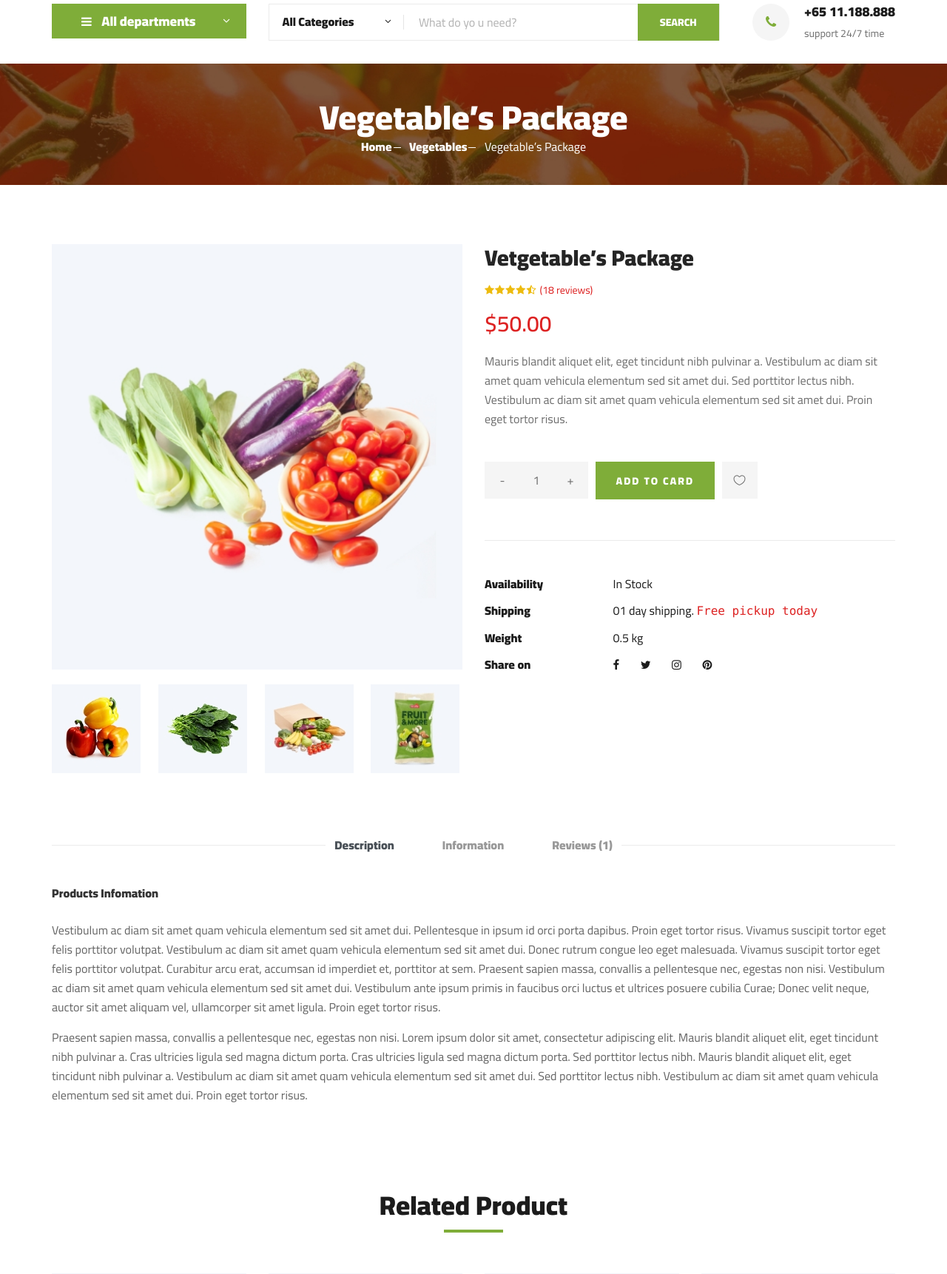
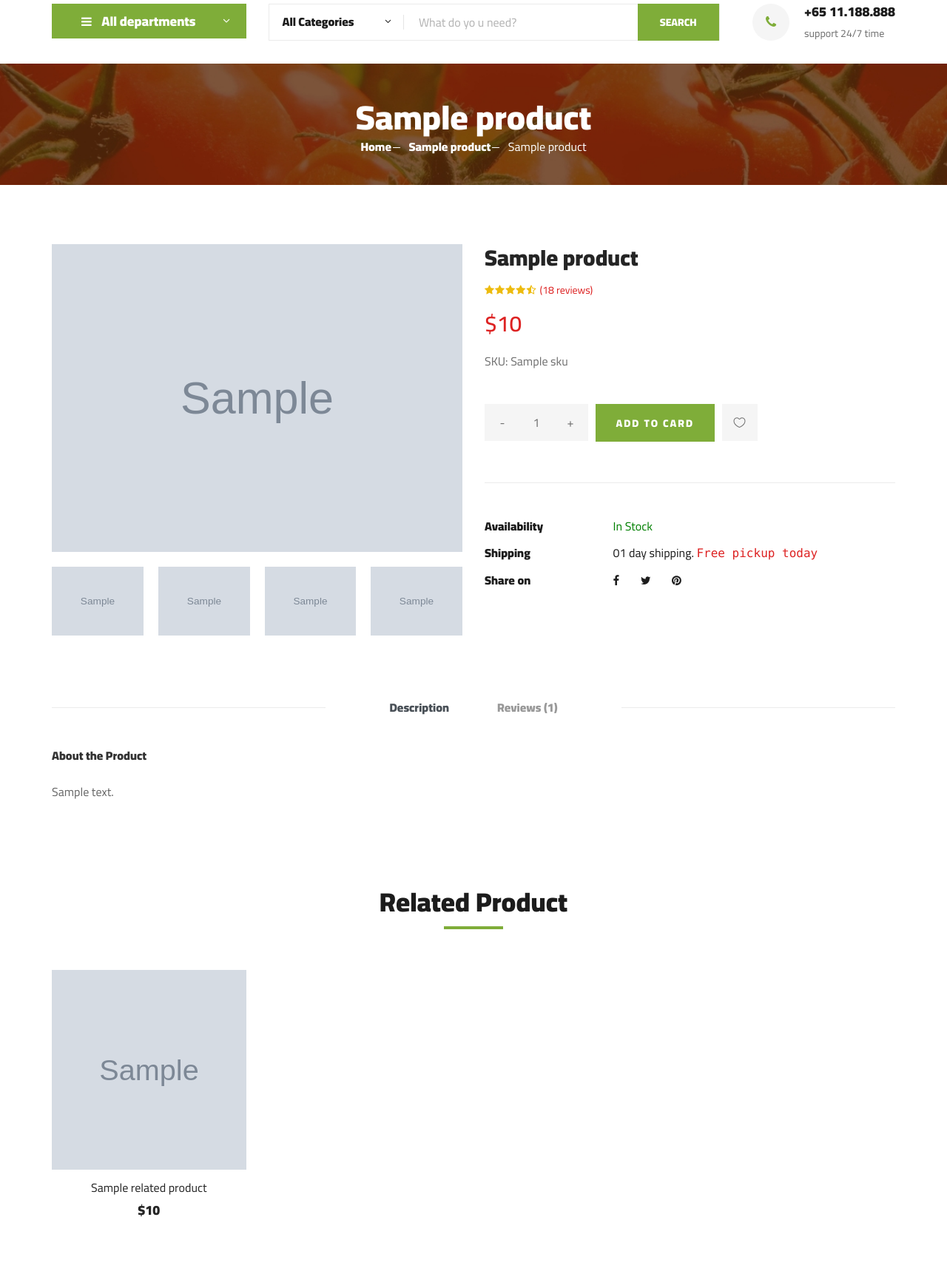
Before and after one commit to mariam-diab/GroceryShopWebApp, a Django app: template templates/GroceryApp/shop-details.html in a window 1280 px wide. Shown: the part 122-1844 px from the top of the page at 74% size. Run offline with Django 5.2, Linux system fonts and the light colour scheme; the template is opened without the code that fills it: most values are stand-ins (such as "Sample title", 1, 10 or a date in 2020); grey boxes marked "Sample" are stand-in pictures; some libraries are stand-ins or nearby versions.

Commit message:
shop details view and template

```diff
--- a/GroceryApp/urls.py
+++ b/GroceryApp/urls.py
@@ -7,7 +7,7 @@ urlpatterns = [
     path("", index, name = "Home"),
     path("checkout", checkout, name= "checkout"),
     path("contact", contact, name= "contact"),
-    path("shop_details", shop_details, name= "shop_details"),
+    path("shop_details/<str:title>/", shop_details, name= "shop_details"),
     path("shop_grid/", shop_grid, name= "shop_grid"),
     path("shopping_cart",shopping_cart, name= "shopping_cart"),
     path("shop_grid/<str:title>/", shop_grid, name="shop_grid"),
--- a/templates/GroceryApp/shop-details.html
+++ b/templates/GroceryApp/shop-details.html
@@ -16,17 +16,6 @@
                             {% for c in categories %}
                             <li><a href="{% url 'GroceryApp:shop_grid' c.title %}">{{c.title}}</a></li>
                             {% endfor %}
-                            <!-- <li><a href="#">Fresh Meat</a></li>
-                            <li><a href="#">Vegetables</a></li>
-                            <li><a href="#">Fruit & Nut Gifts</a></li>
-                            <li><a href="#">Fresh Berries</a></li>
-                            <li><a href="#">Ocean Foods</a></li>
-                            <li><a href="#">Butter & Eggs</a></li>
-                            <li><a href="#">Fastfood</a></li>
-                            <li><a href="#">Fresh Onion</a></li>
-                            <li><a href="#">Papayaya & Crisps</a></li>
-                            <li><a href="#">Oatmeal</a></li>
-                            <li><a href="#">Fresh Bananas</a></li> -->
                         </ul>
                     </div>
                 </div>
@@ -59,16 +48,16 @@
     <!-- Hero Section End -->
 
     <!-- Breadcrumb Section Begin -->
-    <section class="breadcrumb-section set-bg" data-setbg="static/img/breadcrumb.jpg">
+    <section class="breadcrumb-section set-bg" data-setbg="{% static 'img/breadcrumb.jpg' %}">
         <div class="container">
             <div class="row">
                 <div class="col-lg-12 text-center">
                     <div class="breadcrumb__text">
-                        <h2>Vegetable’s Package</h2>
+                        <h2>{{product.title}}</h2>
                         <div class="breadcrumb__option">
-                            <a href="./index.html">Home</a>
-                            <a href="./index.html">Vegetables</a>
-                            <span>Vegetable’s Package</span>
+                            <a href="{% url 'GroceryApp:Home' %}">Home</a>
+                            <a href="{% url 'GroceryApp:shop_grid' product.category_title %}">{{product.category_title}}</a>
+                            <span>{{product.title}}</span>
                         </div>
                     </div>
                 </div>
@@ -85,23 +74,18 @@
                     <div class="product__details__pic">
                         <div class="product__details__pic__item">
                             <img class="product__details__pic__item--large"
-                                src="{% static 'img/product/details/product-details-1.jpg' %}" alt="">
+                                src = {{product.img.url}} alt="">
                         </div>
                         <div class="product__details__pic__slider owl-carousel">
-                            <img data-imgbigurl="img/product/details/product-details-2.jpg"
-                                src="{% static 'img/product/details/thumb-1.jpg' %}" alt="">
-                            <img data-imgbigurl="img/product/details/product-details-3.jpg"
-                                src="{% static 'img/product/details/thumb-2.jpg' %}" alt="">
-                            <img data-imgbigurl="img/product/details/product-details-5.jpg"
-                                src="{% static 'img/product/details/thumb-3.jpg' %}" alt="">
-                            <img data-imgbigurl="img/product/details/product-details-4.jpg"
-                                src="{% static 'img/product/details/thumb-4.jpg' %}" alt="">
+                            {% for img in imgs %}
+                                <img data-imgbigurl="{{img.images.url}}" src="{{img.images.url}}" alt="">
+                            {% endfor %}
                         </div>
                     </div>
                 </div>
                 <div class="col-lg-6 col-md-6">
                     <div class="product__details__text">
-                        <h3>Vetgetable’s Package</h3>
+                        <h3>{{product.title}}</h3>
                         <div class="product__details__rating">
                             <i class="fa fa-star"></i>
                             <i class="fa fa-star"></i>
@@ -110,10 +94,8 @@
                             <i class="fa fa-star-half-o"></i>
                             <span>(18 reviews)</span>
                         </div>
-                        <div class="product__details__price">$50.00</div>
-                        <p>Mauris blandit aliquet elit, eget tincidunt nibh pulvinar a. Vestibulum ac diam sit amet quam
-                            vehicula elementum sed sit amet dui. Sed porttitor lectus nibh. Vestibulum ac diam sit amet
-                            quam vehicula elementum sed sit amet dui. Proin eget tortor risus.</p>
+                        <div class="product__details__price">${{product.price}}</div>
+                        <p>SKU: {{product.sku}}</p>
                         <div class="product__details__quantity">
                             <div class="quantity">
                                 <div class="pro-qty">
@@ -124,15 +106,17 @@
                         <a href="#" class="primary-btn">ADD TO CARD</a>
                         <a href="#" class="heart-icon"><span class="icon_heart_alt"></span></a>
                         <ul>
-                            <li><b>Availability</b> <span>In Stock</span></li>
+                            <li><b>Availability</b>
+                                <span style="{% if product.in_stock %} color:green {% else %} color:red {% endif %}">
+                                {% if product.in_stock %}In Stock{% else %}Out of Stock{% endif %}</span></li>
                             <li><b>Shipping</b> <span>01 day shipping. <samp>Free pickup today</samp></span></li>
-                            <li><b>Weight</b> <span>0.5 kg</span></li>
+                            <!-- <li><b>Weight</b> <span>0.5 kg</span></li> -->
                             <li><b>Share on</b>
                                 <div class="share">
-                                    <a href="#"><i class="fa fa-facebook"></i></a>
-                                    <a href="#"><i class="fa fa-twitter"></i></a>
-                                    <a href="#"><i class="fa fa-instagram"></i></a>
-                                    <a href="#"><i class="fa fa-pinterest"></i></a>
+                                    <a href="https://www.facebook.com/sharer/sharer.php?u=" onclick="window.open('https://www.facebook.com/sharer/sharer.php?u='+encodeURIComponent(document.URL)); return false;"><i class="fa fa-facebook"></i></a>
+                                    <a href="https://twitter.com/intent/tweet?url=" onclick="window.open('https://twitter.com/intent/tweet?url='+encodeURIComponent(document.URL)); return false;"><i class="fa fa-twitter"></i></a>
+                                    <!-- <a href="#"><i class="fa fa-instagram"></i></a> -->
+                                    <a href="http://pinterest.com/pin/create/button/?url=" onclick="window.open('http://pinterest.com/pin/create/button/?url='+encodeURIComponent(document.URL)); return false;"><i class="fa fa-pinterest"></i></a>
                                 </div>
                             </li>
                         </ul>
@@ -145,10 +129,10 @@
                                 <a class="nav-link active" data-toggle="tab" href="#tabs-1" role="tab"
                                     aria-selected="true">Description</a>
                             </li>
-                            <li class="nav-item">
+                            <!-- <li class="nav-item">
                                 <a class="nav-link" data-toggle="tab" href="#tabs-2" role="tab"
                                     aria-selected="false">Information</a>
-                            </li>
+                            </li> -->
                             <li class="nav-item">
                                 <a class="nav-link" data-toggle="tab" href="#tabs-3" role="tab"
                                     aria-selected="false">Reviews <span>(1)</span></a>
@@ -157,28 +141,11 @@
                         <div class="tab-content">
                             <div class="tab-pane active" id="tabs-1" role="tabpanel">
                                 <div class="product__details__tab__desc">
-                                    <h6>Products Infomation</h6>
-                                    <p>Vestibulum ac diam sit amet quam vehicula elementum sed sit amet dui.
-                                        Pellentesque in ipsum id orci porta dapibus. Proin eget tortor risus. Vivamus
-                                        suscipit tortor eget felis porttitor volutpat. Vestibulum ac diam sit amet quam
-                                        vehicula elementum sed sit amet dui. Donec rutrum congue leo eget malesuada.
-                                        Vivamus suscipit tortor eget felis porttitor volutpat. Curabitur arcu erat,
-                                        accumsan id imperdiet et, porttitor at sem. Praesent sapien massa, convallis a
-                                        pellentesque nec, egestas non nisi. Vestibulum ac diam sit amet quam vehicula
-                                        elementum sed sit amet dui. Vestibulum ante ipsum primis in faucibus orci luctus
-                                        et ultrices posuere cubilia Curae; Donec velit neque, auctor sit amet aliquam
-                                        vel, ullamcorper sit amet ligula. Proin eget tortor risus.</p>
-                                        <p>Praesent sapien massa, convallis a pellentesque nec, egestas non nisi. Lorem
-                                        ipsum dolor sit amet, consectetur adipiscing elit. Mauris blandit aliquet
-                                        elit, eget tincidunt nibh pulvinar a. Cras ultricies ligula sed magna dictum
-                                        porta. Cras ultricies ligula sed magna dictum porta. Sed porttitor lectus
-                                        nibh. Mauris blandit aliquet elit, eget tincidunt nibh pulvinar a.
-                                        Vestibulum ac diam sit amet quam vehicula elementum sed sit amet dui. Sed
-                                        porttitor lectus nibh. Vestibulum ac diam sit amet quam vehicula elementum
-                                        sed sit amet dui. Proin eget tortor risus.</p>
+                                    <h6>About the Product</h6>
+                                    <p>{{product.p_description}}</p>
                                 </div>
                             </div>
-                            <div class="tab-pane" id="tabs-2" role="tabpanel">
+                            <!-- <div class="tab-pane" id="tabs-2" role="tabpanel">
                                 <div class="product__details__tab__desc">
                                     <h6>Products Infomation</h6>
                                     <p>Vestibulum ac diam sit amet quam vehicula elementum sed sit amet dui.
@@ -198,7 +165,7 @@
                                         porta. Cras ultricies ligula sed magna dictum porta. Sed porttitor lectus
                                         nibh. Mauris blandit aliquet elit, eget tincidunt nibh pulvinar a.</p>
                                 </div>
-                            </div>
+                            </div> -->
                             <div class="tab-pane" id="tabs-3" role="tabpanel">
                                 <div class="product__details__tab__desc">
                                     <h6>Products Infomation</h6>
@@ -234,9 +201,10 @@
                 </div>
             </div>
             <div class="row">
+                {% for p in related_products %}
                 <div class="col-lg-3 col-md-4 col-sm-6">
                     <div class="product__item">
-                        <div class="product__item__pic set-bg" data-setbg="static/img/product/product-1.jpg">
+                        <div class="product__item__pic set-bg" data-setbg={{p.img.url}}>
                             <ul class="product__item__pic__hover">
                                 <li><a href="#"><i class="fa fa-heart"></i></a></li>
                                 <li><a href="#"><i class="fa fa-retweet"></i></a></li>
@@ -244,56 +212,12 @@
                             </ul>
                         </div>
                         <div class="product__item__text">
-                            <h6><a href="#">Crab Pool Security</a></h6>
-                            <h5>$30.00</h5>
+                            <h6><a href="{% url 'GroceryApp:shop_details' p.title %}">{{p.title}}</a></h6>
+                            <h5>${{p.price}}</h5>
                         </div>
                     </div>
                 </div>
-                <div class="col-lg-3 col-md-4 col-sm-6">
-                    <div class="product__item">
-                        <div class="product__item__pic set-bg" data-setbg="static/img/product/product-2.jpg">
-                            <ul class="product__item__pic__hover">
-                                <li><a href="#"><i class="fa fa-heart"></i></a></li>
-                                <li><a href="#"><i class="fa fa-retweet"></i></a></li>
-                                <li><a href="#"><i class="fa fa-shopping-cart"></i></a></li>
-                            </ul>
-                        </div>
-                        <div class="product__item__text">
-                            <h6><a href="#">Crab Pool Security</a></h6>
-                            <h5>$30.00</h5>
-                        </div>
-                    </div>
-                </div>
-                <div class="col-lg-3 col-md-4 col-sm-6">
-                    <div class="product__item">
-                        <div class="product__item__pic set-bg" data-setbg="static/img/product/product-3.jpg">
-                            <ul class="product__item__pic__hover">
-                                <li><a href="#"><i class="fa fa-heart"></i></a></li>
-                                <li><a href="#"><i class="fa fa-retweet"></i></a></li>
-                                <li><a href="#"><i class="fa fa-shopping-cart"></i></a></li>
-                            </ul>
-                        </div>
-                        <div class="product__item__text">
-                            <h6><a href="#">Crab Pool Security</a></h6>
-                            <h5>$30.00</h5>
-                        </div>
-                    </div>
-                </div>
-                <div class="col-lg-3 col-md-4 col-sm-6">
-                    <div class="product__item">
-                        <div class="product__item__pic set-bg" data-setbg="static/img/product/product-7.jpg">
-                            <ul class="product__item__pic__hover">
-                                <li><a href="#"><i class="fa fa-heart"></i></a></li>
-                                <li><a href="#"><i class="fa fa-retweet"></i></a></li>
-                                <li><a href="#"><i class="fa fa-shopping-cart"></i></a></li>
-                            </ul>
-                        </div>
-                        <div class="product__item__text">
-                            <h6><a href="#">Crab Pool Security</a></h6>
-                            <h5>$30.00</h5>
-                        </div>
-                    </div>
-                </div>
+                {% endfor %}
             </div>
         </div>
     </section>
--- a/templates/partials/base.html
+++ b/templates/partials/base.html
@@ -84,7 +84,6 @@
                 <li><a href="{% url 'GroceryApp:shop_grid' %}">Shop</a></li>
                 <li><a href="#">Pages</a>
                     <ul class="header__menu__dropdown">
-                        <li><a href="{% url 'GroceryApp:shop_details' %}">Shop Details</a></li>
                         <li><a href="{% url 'GroceryApp:shopping_cart' %}">Shoping Cart</a></li>
                         <li><a href="{% url 'GroceryApp:checkout' %}">Check Out</a></li>
                     </ul>
@@ -259,7 +258,6 @@
                             <li><a href="{% url 'GroceryApp:shop_grid' %}">Shop</a></li>
                             <li><a href="#">Pages</a>
                                 <ul class="header__menu__dropdown">
-                                    <li><a href="{% url 'GroceryApp:shop_details' %}">Shop Details</a></li>
                                     <li><a href="{% url 'GroceryApp:shopping_cart' %}">Shoping Cart</a></li>
                                     <li><a href="{% url 'GroceryApp:checkout' %}">Check Out</a></li>
                                 </ul>
```
Also changed, not shown: GroceryApp/views.py (+17 -2 lines), media/product-images/b2.jpg (added), media/product-images/b3.jpg (added), media/product-images/banana.jpeg (added).
